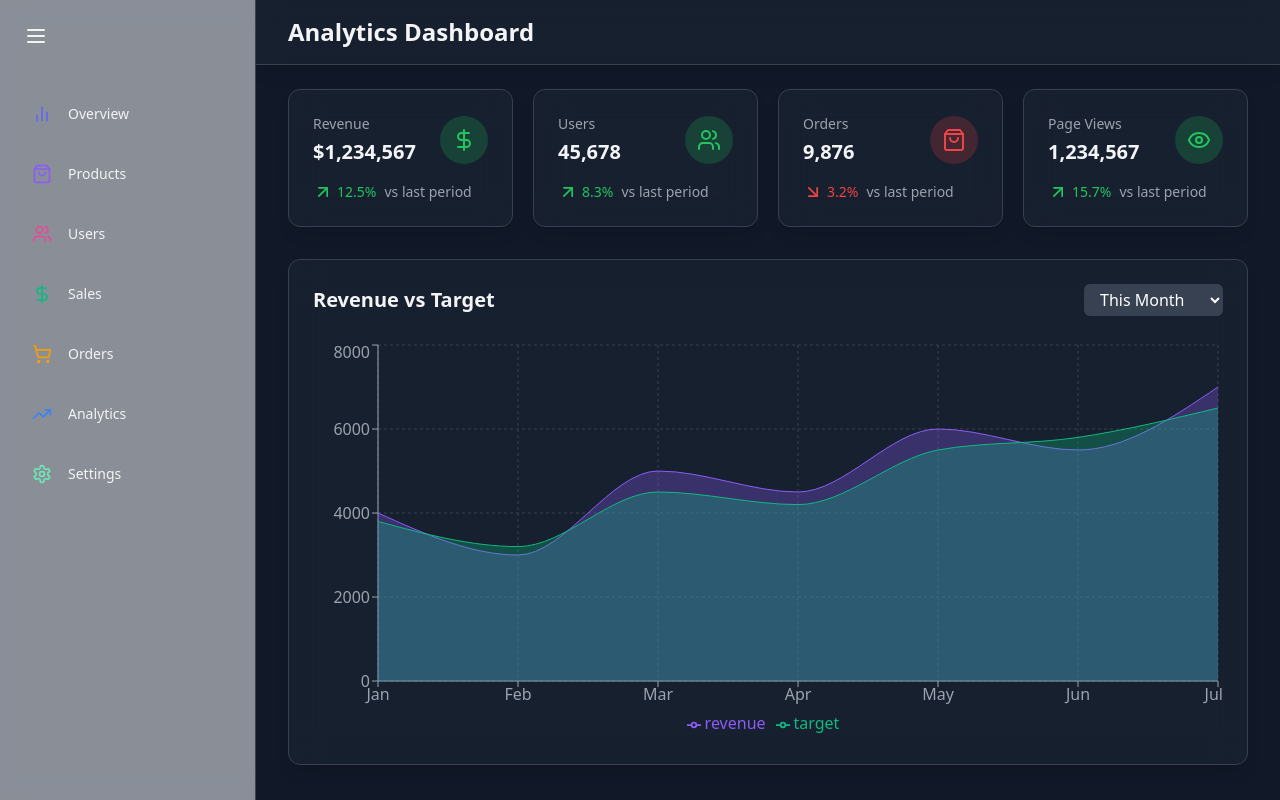
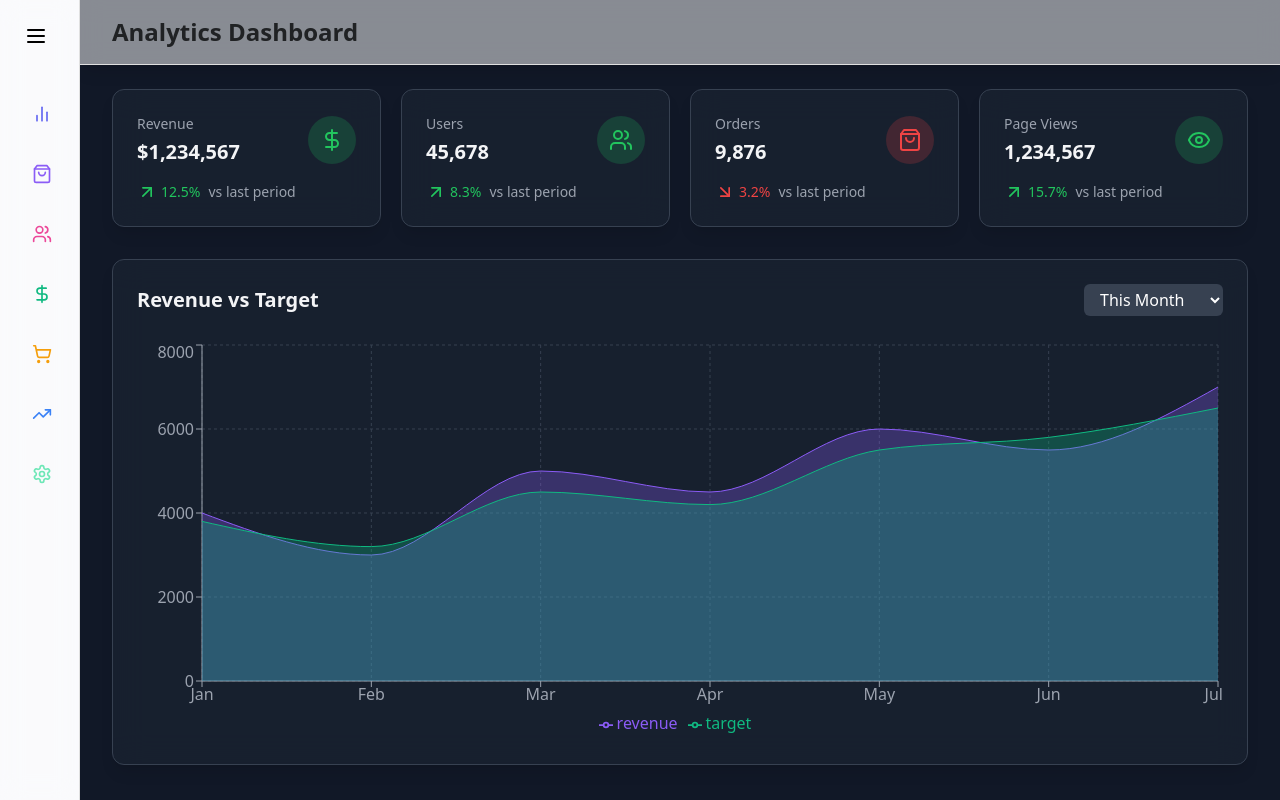
Before and after one commit to mazherx/Admin-Dashboard, a React (Vite) app: page /analytics in a window 1280 px wide. Built offline with nearby package versions, Linux system fonts and the light colour scheme.

Commit message:
11-oct changes

```diff
--- a/src/componets/Common/Header.jsx
+++ b/src/componets/Common/Header.jsx
@@ -3,10 +3,10 @@ import React from 'react'
 const Header = ({ title }) => {
   return (
     <header
-        className='bg-gray-800 bg-opacity-50 backdrop-blur-md shadow-lg border-b border-gray-700'
+        className='bg-white bg-opacity-50 backdrop-blur-md shadow-lg border-b border-border-color'
         >
         <div className='max-w-7xl mx-auto py-4 px-4 sm:px-6 lg:px-8'>
-            <h1 className='text-2xl font-semibold text-gray-100'>{title}</h1>
+            <h1 className='text-2xl font-semibold text-custom-gray'>{title}</h1>
         </div>
 
     </header>
--- a/src/componets/Common/StatCard.jsx
+++ b/src/componets/Common/StatCard.jsx
@@ -4,7 +4,7 @@ import { motion } from "framer-motion";
 const StatCard = ({ name, icon: Icon, value, color }) => {
   return (
     <motion.div
-      className="bg-gray-800 bg-opacity-50 backdrop-blur-md overflow-hidden shadow-lg rounded-xl border border-gray-700"
+      className="bg-white bg-opacity-50 backdrop-blur-md overflow-hidden shadow-lg rounded-xl border border-border-color"
       whileHover={{ y: -5, boxShadow: " 0 25px 50px -12px rgba(0,0,0,0.5)" }}
     >
       <div className="px-4 py-5 sm:p-6">
--- a/src/componets/Sidebar.jsx
+++ b/src/componets/Sidebar.jsx
@@ -1,15 +1,11 @@
 import { BarChart2, ShoppingBag, Users, DollarSign, ShoppingCart, TrendingUp, Settings, Menu } from "lucide-react";
 import { useState } from "react";
-import { motion, AnimatePresence } from "framer-motion"; // Added AnimatePresence import
+import { motion } from "framer-motion"; // Removed AnimatePresence import for optimization
 import { Link } from 'react-router-dom';
+import tailwindConfig from "../../tailwind.config";
 
 const SIDEBAR_ITEMS = [
-	{
-		name: "Overview",
-		icon: BarChart2,
-		color: "#6366f1",
-		href: "/",
-	},
+	{ name: "Overview", icon: BarChart2, color: "#6366f1", href: "/" },
 	{ name: "Products", icon: ShoppingBag, color: "#8B5CF6", href: "/products" },
 	{ name: "Users", icon: Users, color: "#EC4899", href: "/users" },
 	{ name: "Sales", icon: DollarSign, color: "#10B981", href: "/sales" },
@@ -19,44 +15,45 @@ const SIDEBAR_ITEMS = [
 ];
 
 const Sidebar = () => {
-	const [isSidebarOpen, setIsSidebarOpen] = useState(true);
+	// Sidebar starts closed by default
+	const [isSidebarOpen, setIsSidebarOpen] = useState(false);
 
 	return (
 		<motion.div
-			className={`relative z-10 transition-all duration-300 ease-in-out flex-shrink-0 ${
-				isSidebarOpen ? "w-64" : "w-20"
-			}`}
+			className={`relative z-10 flex-shrink-0 ${isSidebarOpen ? "w-64" : "w-20"}`}
 			animate={{ width: isSidebarOpen ? 256 : 80 }}
+			transition={{ duration: 0.3, ease: "easeInOut" }}
 		>
-			<div className='h-full bg-gray-800 bg-opacity-50 backdrop-blur-md p-4 flex flex-col border-r border-gray-700'>
+			<div className='h-full bg-white bg-opacity-50 backdrop-blur-md p-4 flex flex-col border-r border-border-color'>
+				{/* Toggle button */}
 				<motion.button
 					whileHover={{ scale: 1.1 }}
 					whileTap={{ scale: 0.9 }}
 					onClick={() => setIsSidebarOpen(!isSidebarOpen)}
-					className='p-2 rounded-full hover:bg-gray-700 transition-colors max-w-fit'
+					className='p-2 rounded-full hover:bg-hover-color transition-colors max-w-fit fill-current text-black'
 				>
 					<Menu size={24} />
 				</motion.button>
 
-				<nav className='mt-8 flex-grow'>
+				{/* Sidebar navigation */}
+				<nav className='mt-8 flex-grow text-custom-gray ' >
 					{SIDEBAR_ITEMS.map((item) => (
 						<Link key={item.href} to={item.href}>
-							<motion.div className='flex items-center p-4 text-sm font-medium rounded-lg hover:bg-gray-700 transition-colors mb-2'>
+							<div className='flex  items-center p-4 text-sm font-medium rounded-lg hover:bg-hover-color hover:text-white transition-colors mb-2'>
 								<item.icon size={20} style={{ color: item.color, minWidth: "20px" }} />
-								<AnimatePresence>
+								{/* Sidebar text that shows only when sidebar is open */}
 								{isSidebarOpen && (
 									<motion.span
 										className='ml-4 whitespace-nowrap'
-											initial={{ opacity: 0, width: 0 }}
-											animate={{ opacity: 1, width: "auto" }}
-											exit={{ opacity: 0, width: 0 }}
-											transition={{ duration: 0.2, delay: 0.3 }}
+										initial={{ opacity: 0 }}
+										animate={{ opacity: 1 }}
+										exit={{ opacity: 0 }}
+										transition={{ duration: 0.2 }}
 									>
 										{item.name}
 									</motion.span>
 								)}
-								</AnimatePresence>
-							</motion.div>
+							</div>
 						</Link>
 					))}
 				</nav>
@@ -64,4 +61,5 @@ const Sidebar = () => {
 		</motion.div>
 	);
 };
+
 export default Sidebar;
--- a/src/componets/analytics/ProductPerformance.jsx
+++ b/src/componets/analytics/ProductPerformance.jsx
@@ -1,6 +1,7 @@
 import { Bar, BarChart, CartesianGrid, Legend, ResponsiveContainer, Tooltip, XAxis, YAxis } from "recharts";
 import { motion } from "framer-motion";
 
+// Sample product performance data
 const productPerformanceData = [
   { name: "Product A", sales: 4000, revenue: 2400, profit: 2400 },
   { name: "Product B", sales: 3000, revenue: 1398, profit: 2210 },
@@ -9,7 +10,10 @@ const productPerformanceData = [
   { name: "Product E", sales: 1890, revenue: 4800, profit: 2181 },
 ];
 
-const ProductPerformance = () => {
+// ProductPerformance component with default parameter for props
+const ProductPerformance = ({
+  chartHeight = 300, // Default height of the chart if not provided
+}) => {
   return (
     <motion.div
       className='bg-gray-800 bg-opacity-50 backdrop-filter backdrop-blur-lg shadow-lg rounded-xl p-6 border border-gray-700'
@@ -17,11 +21,14 @@ const ProductPerformance = () => {
       animate={{ opacity: 1, y: 0 }}
       transition={{ delay: 0.4 }}
     >
-			<h2 className='text-xl font-semibold text-gray-100 mb-4'>Product Performance</h2>
-			<div style={{ width: "100%", height: 300 }}>
+      <h2 className='text-xl font-semibold text-gray-100 mb-4'>
+        Product Performance
+      </h2>
+      <div style={{ width: "100%", height: chartHeight }}>
         <ResponsiveContainer>
           <BarChart data={productPerformanceData}>
             <CartesianGrid strokeDasharray='3 3' stroke='#374151' />
+            {/* XAxis and YAxis with updated future-proofing */}
             <XAxis dataKey='name' stroke='#9CA3AF' />
             <YAxis stroke='#9CA3AF' />
             <Tooltip
@@ -41,4 +48,5 @@ const ProductPerformance = () => {
     </motion.div>
   );
 };
+
 export default ProductPerformance;
```
Lines whose indentation alone changed are shown as unchanged.
